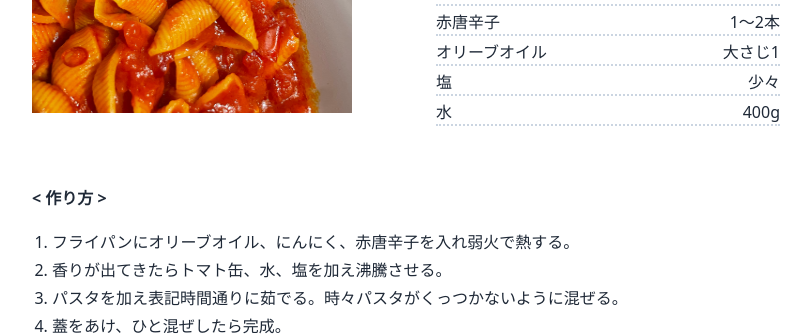
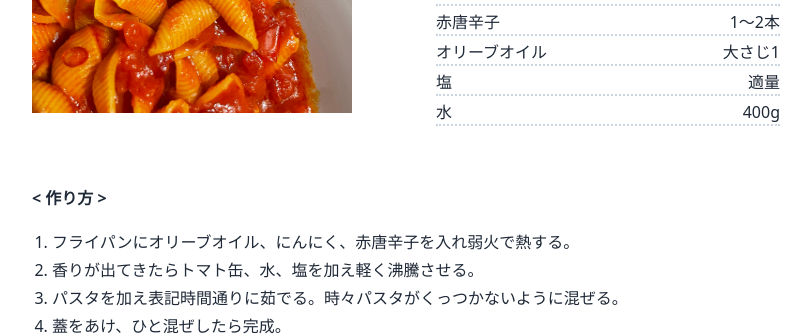
Before and after one commit to sakikomuro/recipe-nuxt, a Nuxt app: page /4 in a window 1280 px wide. Shown: the part 349-685 px from the top of the page, without its empty margins (224-1035 px from the left). Built offline with nearby package versions, Linux system fonts and the light colour scheme.

Commit message:
4.vueレシピ更新

```diff
--- a/pages/4.vue
+++ b/pages/4.vue
@@ -39,7 +39,7 @@ import HeaderComponent from '../components/HeaderComponent.vue';
             </li>
             <li>
               <p>塩</p>
-              <p>少々</p>
+              <p>適量</p>
             </li>
             <li>
               <p>水</p>
@@ -55,7 +55,7 @@ import HeaderComponent from '../components/HeaderComponent.vue';
           <li>
             フライパンにオリーブオイル、にんにく、赤唐辛子を入れ弱火で熱する。
           </li>
-          <li>香りが出てきたらトマト缶、水、塩を加え沸騰させる。</li>
+          <li>香りが出てきたらトマト缶、水、塩を加え軽く沸騰させる。</li>
           <li>
             パスタを加え表記時間通りに茹でる。時々パスタがくっつかないように混ぜる。
           </li>
```
